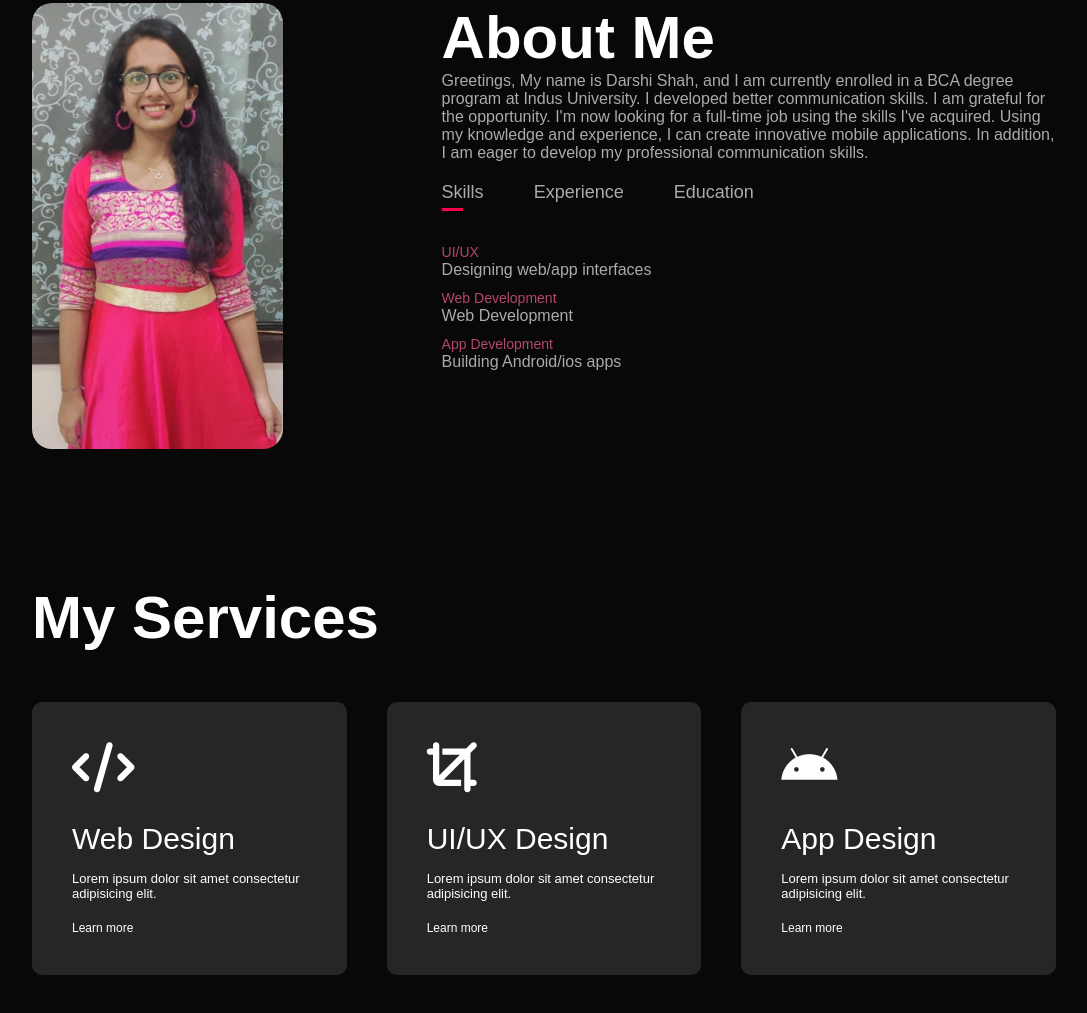
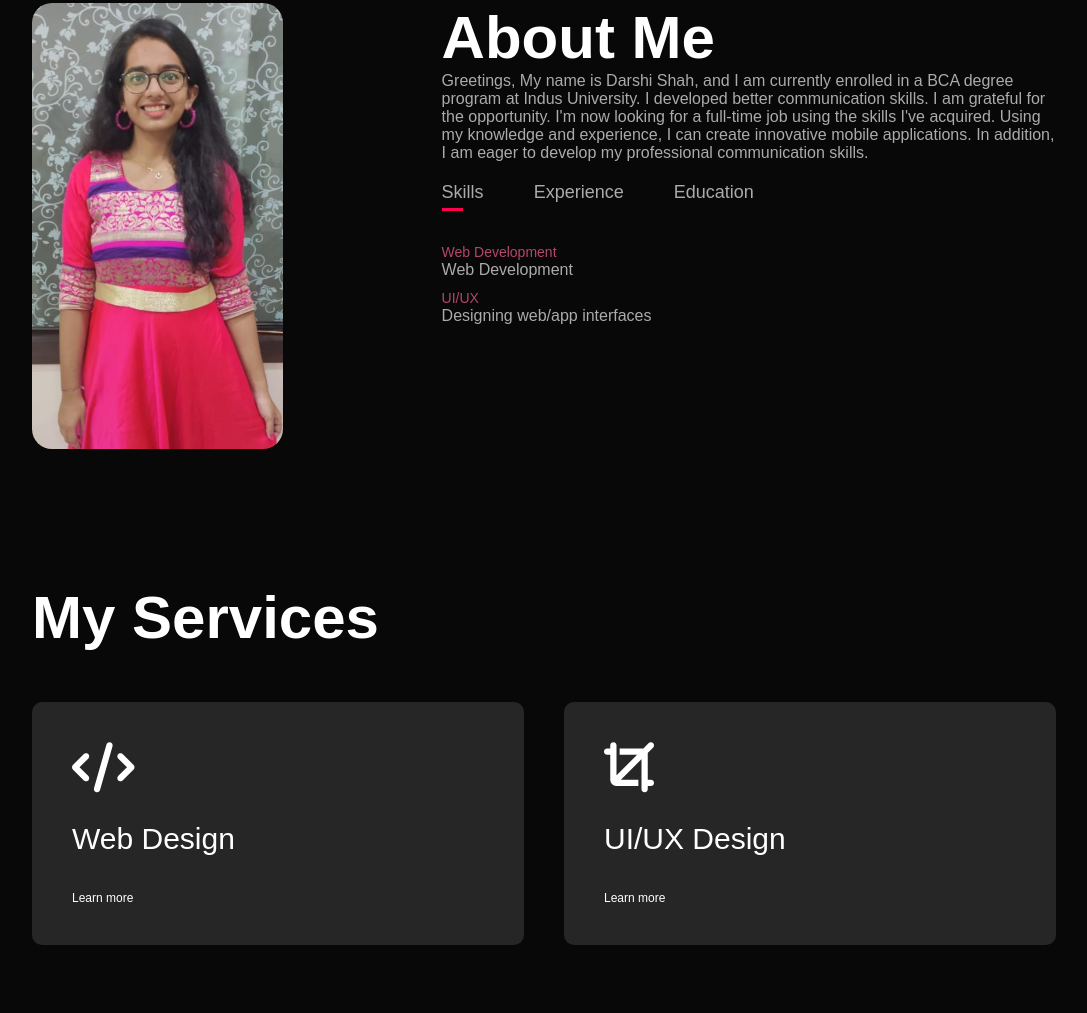
Before and after one commit to Darshi09/Portfolio, a plain HTML site: page index.html in a window 1280 px wide. Shown: the part 887-1900 px from the top of the page, without its empty margins (96-1183 px from the left). Drawn offline with Linux system fonts and the light colour scheme.

Commit message:
new part add

```diff
--- a/index.html
+++ b/index.html
@@ -23,7 +23,7 @@
                 <i class="fa-solid fa-bars" onclick="openmenu()"></i>
             </nav>
             <div class="header-text">
-                <p>UI/UX Designer</p>
+                <p>Web Developer,UI/UX Designer</p>
                 <h1>hi, I'm <span>Darshi Shah</span><br>From Ahmedabad.</h1>
             </div>
         </div>
@@ -48,9 +48,8 @@
                     </div>
                     <div class="tab-contents active-tab" id="skills">
                         <ul>
+                            <li><span>Web Development</span><br>Web Development</li>
                             <li><span>UI/UX</span><br>Designing web/app interfaces</li>
-                            <li><span>Web Development</span><br>Web Development</li>
-                            <li><span>App Development</span><br>Building Android/ios apps</li>
                         </ul>
                     </div>
                     <div class="tab-contents" id="experience">
@@ -77,19 +76,11 @@
             <div>
                 <i class="fa-solid fa-code"></i>
                 <h2>Web Design</h2>
-                <p>Lorem ipsum dolor sit amet consectetur adipisicing elit.</p>
                 <a href="#">Learn more</a>
             </div>
             <div>
                 <i class="fa-solid fa-crop"></i>
                 <h2>UI/UX Design</h2>
-                <p>Lorem ipsum dolor sit amet consectetur adipisicing elit.</p>
-                <a href="#">Learn more</a>
-            </div>
-            <div>
-                <i class="fa-brands fa-android"></i>
-                <h2>App Design</h2>
-                <p>Lorem ipsum dolor sit amet consectetur adipisicing elit.</p>
                 <a href="#">Learn more</a>
             </div>
         </div>
@@ -134,7 +125,7 @@
                     <a href="https://www.linkedin.com/in/darshi-shah-49a63b257/"><i class="fa-brands fa-linkedin"></i></a>
                     <a href="https://www.instagram.com/darshiii__9/?next=%2F"><i class="fa-brands fa-instagram"></i></a>
                 </div>
-                <a href="image/nova.pdf" download class="btn btn2">Download CV</a>
+                <a href="image/My Resume.pdf" download class="btn btn2">Download Resume</a>
             </div>
             <div class="contact-right">
                 <form name="submit-to-google-sheet">
```
Also changed, not shown: image/photo.png, image/photo2.png, 2 other files.
